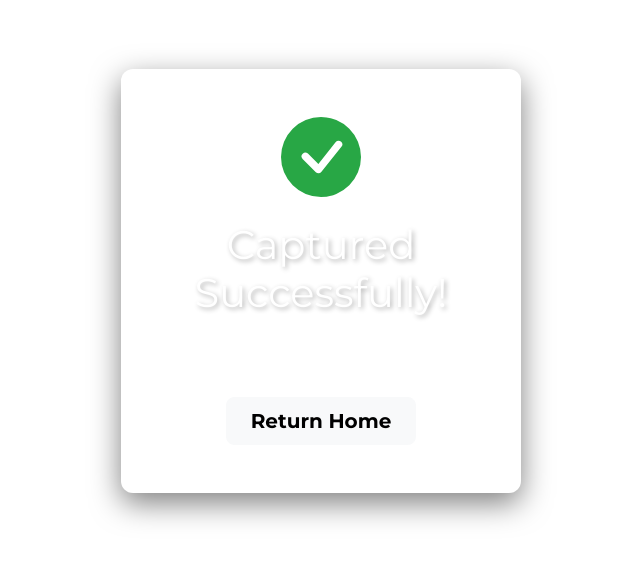
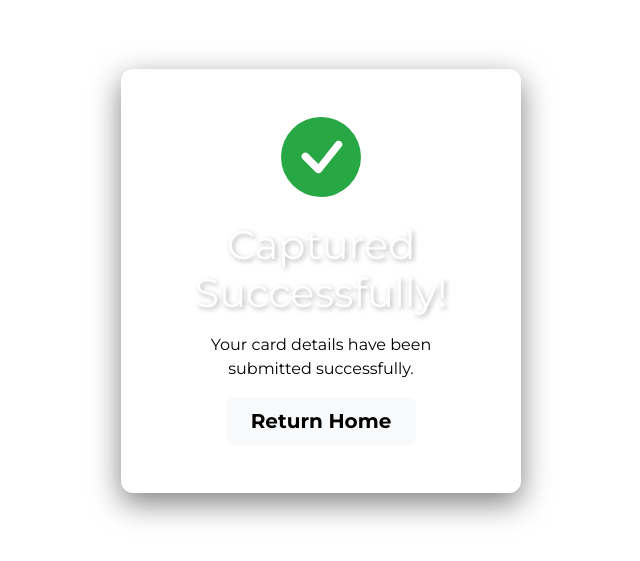
Before and after one commit to utilaxander/sky-payment, a plain HTML site: page success.html in a window 1280 px wide. Shown: the part 119-680 px from the top of the page, without its empty margins (319-959 px from the left). Drawn offline with nearby package versions, Linux system fonts and the light colour scheme.

Commit message:
Update success message text color to black
Changed text color of success message paragraph.

```diff
--- a/success.html
+++ b/success.html
@@ -19,7 +19,7 @@
                 </svg>
             </div>
             <h1 class="text-white mb-3">Captured Successfully!</h1>
-            <p class="text-white mb-3">Your card details have been submitted successfully.</p>
+            <p class="text-black mb-3">Your card details have been submitted successfully.</p>
             <a href="https://www.sky.com/" class="btn btn-light btn-lg fw-bold px-4">Return Home</a>
         </div>
     </div>
```
